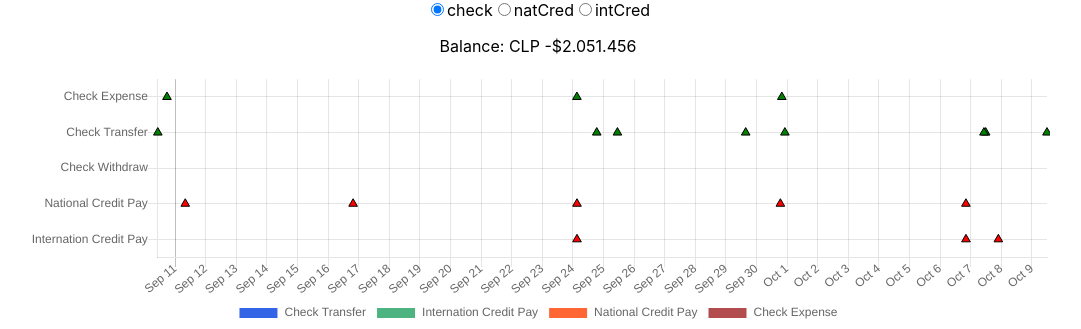
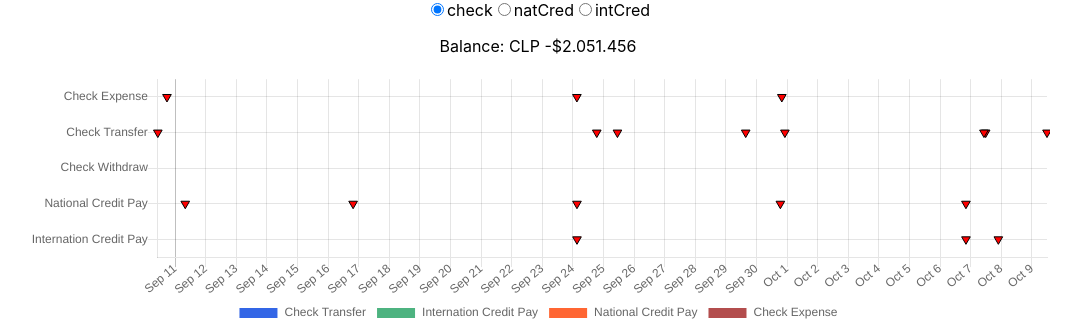
Before and after one commit to rodmendezp/react-bank-chartjs, a React (Create React App) app: page / in a window 1280 px wide. Shown: the top 329 px of the page, without its empty margins (102-1183 px from the left). Built offline with nearby package versions, Linux system fonts and the light colour scheme.

Commit message:
pass transaction type maps to hist plot so each type is a dataset

```diff
--- a/src/App.js
+++ b/src/App.js
@@ -19,6 +19,7 @@ class App extends React.Component {
         this.state = {
             category: 'check',
             transactions: this.transactionsInfo.transactions,
+            transTypes: this.transactionsInfo.transTypes,
             catTotals: this.transactionsInfo.totals,
             balance: this.transactionsInfo.balance,
         }
@@ -39,7 +40,7 @@ class App extends React.Component {
             <div className="App">
                 <CategoryRadio category={this.state.category} onValueChange={this.handleCategoryChange}/>
                 <p>Balance: {this.formatBalance(this.state.balance, this.state.category)}</p>
-                <HistoricPlot transactions={this.state.transactions} category={this.state.category}/>
+                <HistoricPlot transTypes={this.state.transTypes} category={this.state.category}/>
                 <DoughnutTransPlot totals={this.state.catTotals.get(this.state.category)}/>
             </div>
         );
--- a/src/components/HistoricalPlot.js
+++ b/src/components/HistoricalPlot.js
@@ -3,15 +3,17 @@ import { Scatter } from "react-chartjs-2";
 // eslint-disable-next-line no-unused-vars
 import * as Zoom from "chartjs-plugin-zoom";
 import * as consts from "../consts.js";
+import {categoryTransSign} from "../consts.js";
 
 class HistoricPlot extends React.Component {
     constructor(props) {
         super(props);
         this.divStyle = {
-            "max-width": "80%",
-            "margin": "auto"
+            maxWidth: "80%",
+            margin: "auto"
         }
         this.plotOptions = this.plotOptions.bind(this)
+        this.getDatasets = this.getDatasets.bind(this)
     }
     transactionToPlotData(transactions, category) {
         let data = transactions.get(category)
@@ -47,20 +49,29 @@ class HistoricPlot extends React.Component {
             }
         }
     }
+    getDatasets(transTypes, category) {
+        let datasets = []
+        let categories = this.categoryTypes(category)
+        console.log(categories)
+        for (let [type, trans] of transTypes.get(category)) {
+            let color = categoryTransSign.get(category).get(type) > 0 ? "green" : "red"
+            let rotation = categoryTransSign.get(category).get(type) > 0 ? 0 : 180
+            datasets.push({
+                label: type,
+                borderColor: "rgba(0,0,0,1)",
+                borderWidth: 1,
+                pointBackgroundColor: color,
+                pointStyle: 'triangle',
+                pointRotation: rotation,
+                pointRadius: 5,
+                data: trans.map((t) => ({x: t.mail_dtime, y: categories.indexOf(t.type)}))
+            })
+        }
+        return datasets
+    }
     render() {
         let scatterData = {
-            datasets: [{
-                borderColor: "rgba(0,0,0,1)",
-                borderWidth: 1,
-                pointBackgroundColor: (context) => {
-                    const index = context.dataIndex;
-                    const value = context.dataset.data[index];
-                    return value.y > 1 ? "red" : "green";
-                },
-                pointStyle: 'triangle',
-                pointRadius: 5,
-                data: this.transactionToPlotData(this.props.transactions, this.props.category)
-            }]
+            datasets: this.getDatasets(this.props.transTypes, this.props.category)
         }
         return (
             <div style={this.divStyle}>
```
